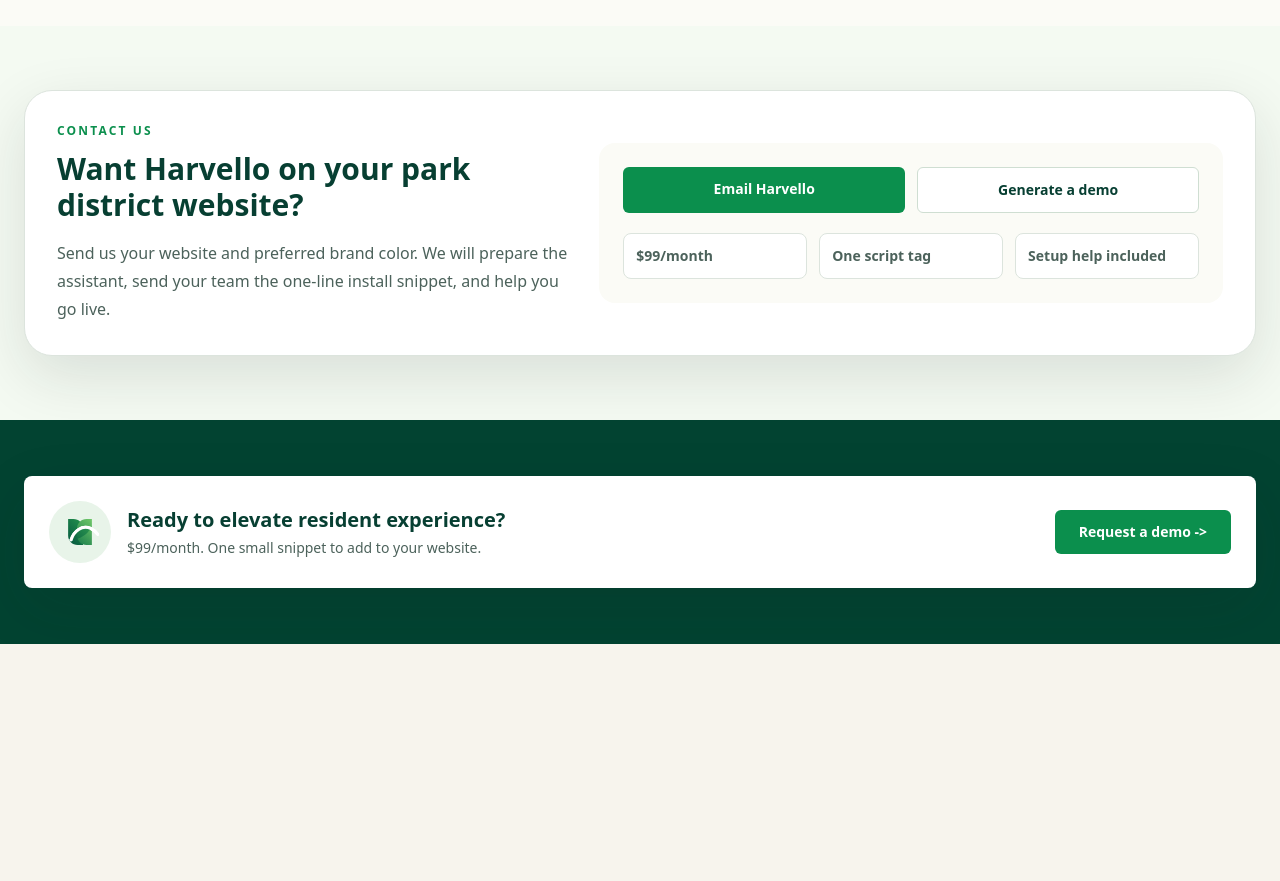
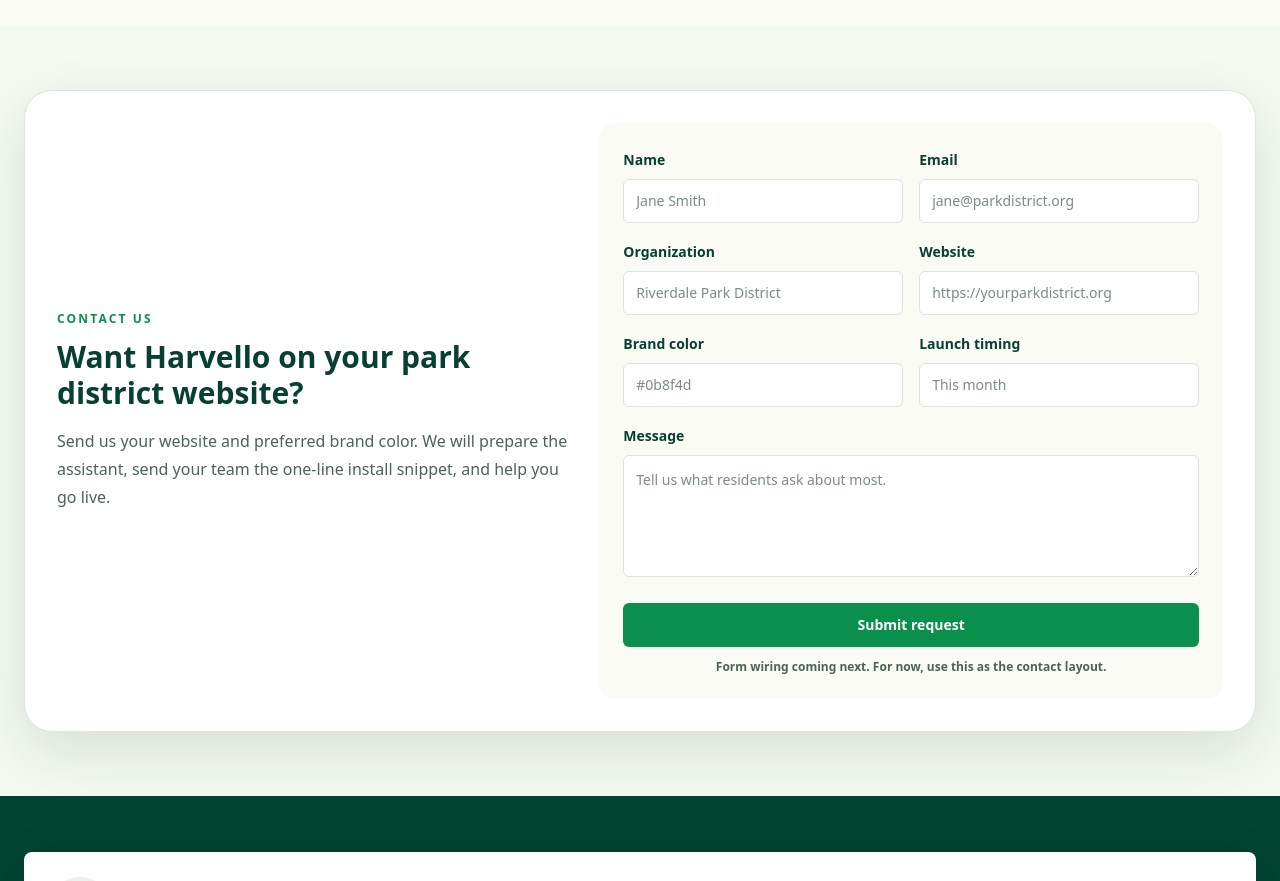
Before and after one commit to CarlyCa/Harvello, a Next.js app: page / in a window 1280 px wide. Shown: the part 1540-2421 px from the top of the page. Before the commit the page ends 2184 px from the top, so only its background shows below. Built offline with nearby package versions, Linux system fonts and the light colour scheme.

Commit message:
Add contact form layout

```diff
--- a/app/page.tsx
+++ b/app/page.tsx
@@ -92,24 +92,34 @@
               Send us your website and preferred brand color. We will prepare the assistant, send your team the one-line install snippet, and help you go live.
             </p>
           </div>
-          <div className="rounded-2xl bg-[#fbfbf6] p-6">
-            <div className="grid gap-3 sm:grid-cols-2">
-              <a
-                href="mailto:hello@harvello.com?subject=Harvello%20for%20our%20park%20district&body=Hi%20Harvello%2C%0A%0AI%27d%20like%20to%20learn%20more%20about%20adding%20Harvello%20to%20our%20website.%0A%0AWebsite%3A%20%0APreferred%20brand%20color%3A%20%0A"
-                className="focus-ring rounded-md bg-[#0b8f4d] px-5 py-3 text-center text-sm font-bold text-white hover:bg-[#076f3d]"
-              >
-                Email Harvello
-              </a>
-              <a href="/demo" className="focus-ring rounded-md border border-[#cfded2] bg-white px-5 py-3 text-center text-sm font-bold text-[#073f32] hover:border-[#0b8f4d]">
-                Generate a demo
-              </a>
+          <form className="rounded-2xl bg-[#fbfbf6] p-6">
+            <div className="grid gap-4 sm:grid-cols-2">
+              <ContactField label="Name" name="name" placeholder="Jane Smith" />
+              <ContactField label="Email" name="email" placeholder="jane@parkdistrict.org" type="email" />
+              <ContactField label="Organization" name="organization" placeholder="Riverdale Park District" />
+              <ContactField label="Website" name="website" placeholder="https://yourparkdistrict.org" type="url" />
+              <ContactField label="Brand color" name="brandColor" placeholder="#0b8f4d" />
+              <ContactField label="Launch timing" name="timing" placeholder="This month" />
             </div>
-            <div className="mt-5 grid gap-3 text-sm font-semibold text-[#4c625b] sm:grid-cols-3">
-              <div className="rounded-lg border border-[#dce4dd] bg-white p-3">$99/month</div>
-              <div className="rounded-lg border border-[#dce4dd] bg-white p-3">One script tag</div>
-              <div className="rounded-lg border border-[#dce4dd] bg-white p-3">Setup help included</div>
-            </div>
-          </div>
+            <label className="mt-4 block">
+              <span className="text-sm font-bold text-[#073f32]">Message</span>
+              <textarea
+                name="message"
+                rows={4}
+                placeholder="Tell us what residents ask about most."
+                className="focus-ring mt-2 w-full rounded-md border border-[#dce4dd] bg-white px-3 py-3 text-sm leading-6 text-[#073f32] placeholder:text-[#7b8b86]"
+              />
+            </label>
+            <button
+              type="button"
+              className="focus-ring mt-5 w-full rounded-md bg-[#0b8f4d] px-5 py-3 text-sm font-bold text-white hover:bg-[#076f3d]"
+            >
+              Submit request
+            </button>
+            <p className="mt-3 text-center text-xs font-semibold text-[#4c625b]">
+              Form wiring coming next. For now, use this as the contact layout.
+            </p>
+          </form>
         </div>
       </section>
 
@@ -229,6 +239,30 @@
   );
 }
 
+function ContactField({
+  label,
+  name,
+  placeholder,
+  type = "text"
+}: {
+  label: string;
+  name: string;
+  placeholder: string;
+  type?: string;
+}) {
+  return (
+    <label className="block">
+      <span className="text-sm font-bold text-[#073f32]">{label}</span>
+      <input
+        name={name}
+        type={type}
+        placeholder={placeholder}
+        className="focus-ring mt-2 min-h-11 w-full rounded-md border border-[#dce4dd] bg-white px-3 text-sm text-[#073f32] placeholder:text-[#7b8b86]"
+      />
+    </label>
+  );
+}
+
 function FeatureIcon({ name }: { name: string }) {
   const common = {
     width: 24,
```
